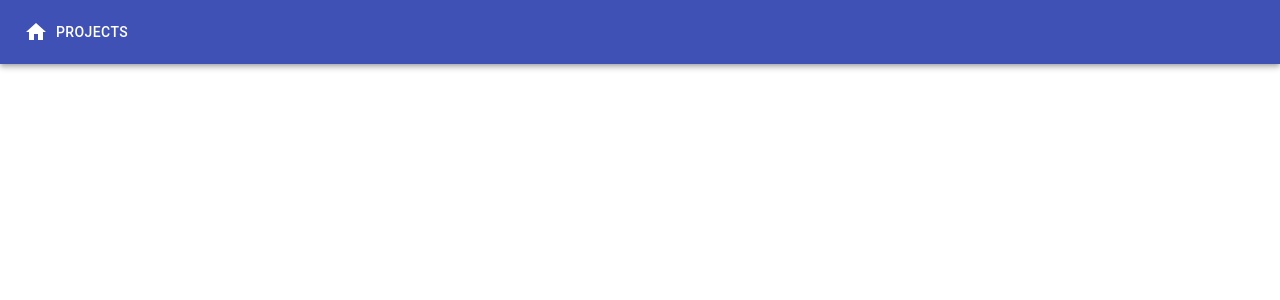
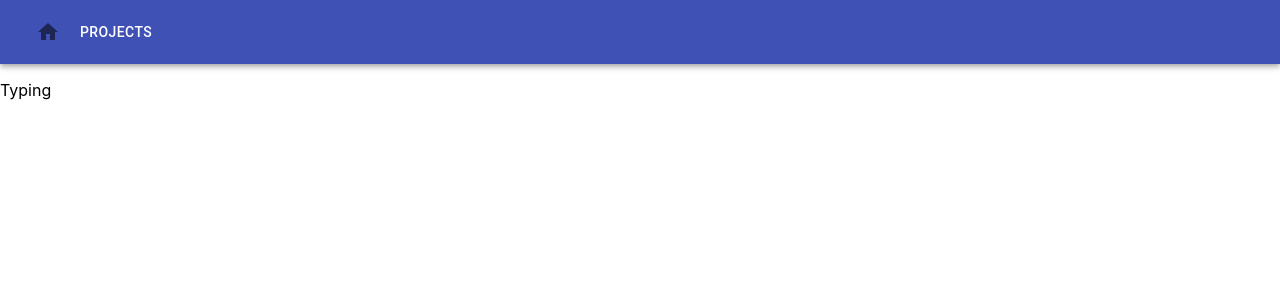
Before and after one commit to orange-puff/Playground, a React (Create React App) app in the folder src/Playground.Web/UI/: page /projects/typing_project in a window 1280 px wide. Shown: the top 300 px of the page. Built offline with nearby package versions, Linux system fonts and the light colour scheme.

Commit message:
added core of typing project and made home button go home

```diff
--- a/src/Playground.Web/UI/src/App.tsx
+++ b/src/Playground.Web/UI/src/App.tsx
@@ -6,8 +6,9 @@ import {
 import Home from './components/home/Home';
 import Layout from './components/layout/Layout';
 import Projects from './components/projects/Projects';
-import JsonProject from './components/projects/json_project/JsonProject'
-import TikTakToeProject from './components/projects/tiktaktoe_project/TikTakToeProject'
+import JsonProject from './components/projects/json_project/JsonProject';
+import TikTakToeProject from './components/projects/tiktaktoe_project/TikTakToeProject';
+import TypingProject from './components/projects/typing_project/TypingProject';
 
 function App() {
     return (
@@ -17,6 +18,7 @@ function App() {
                 <Route exact path="/projects" component={Projects} />
                 <Route exact path="/projects/json_project" component={JsonProject} />
                 <Route exact path="/projects/tiktaktoe_project" component={TikTakToeProject} />
+                <Route exact path="/projects/typing_project" component={TypingProject} />
             </Switch>
         </Layout>
     );
--- a/src/Playground.Web/UI/src/components/nav/Navbar.tsx
+++ b/src/Playground.Web/UI/src/components/nav/Navbar.tsx
@@ -6,12 +6,15 @@ import {
 import Button from '@material-ui/core/Button';
 import HomeIcon from "@material-ui/icons/Home";
 import { Link } from 'react-router-dom';
+import IconButton from "@material-ui/core/IconButton";
 
 const Navbar = () => {
     return (
         <AppBar position="sticky">
             <Toolbar>
-                <HomeIcon />
+                <IconButton component={Link} to="/">
+                    <HomeIcon />
+                </IconButton>
                 <Button color="inherit" component={Link} to="/projects">Projects</Button>
             </Toolbar>
         </AppBar>
--- a/src/Playground.Web/UI/src/components/projects/Projects.tsx
+++ b/src/Playground.Web/UI/src/components/projects/Projects.tsx
@@ -11,6 +11,7 @@ const Projects = () => {
             <ul>
                 <li><Button to="/projects/json_project" component={Link}>Json Project</Button></li>
                 <li><Button to="/projects/tiktaktoe_project" component={Link}>TikTakToe Project</Button></li>
+                <li><Button to="/projects/typing_project" component={Link}>Typing Project</Button></li>
             </ul>
         </div>
     );
--- /dev/null
+++ b/src/Playground.Web/UI/src/components/projects/typing_project/TypingProject.tsx
@@ -0,0 +1,11 @@
+import React from 'react';
+
+const TypingProject = () => {
+    return (
+        <div>
+            <p>Typing</p>
+        </div>
+    );
+}
+
+export default TypingProject;
```
Also changed, not shown: 1 other file (tests, documents, lock files or other folders).
